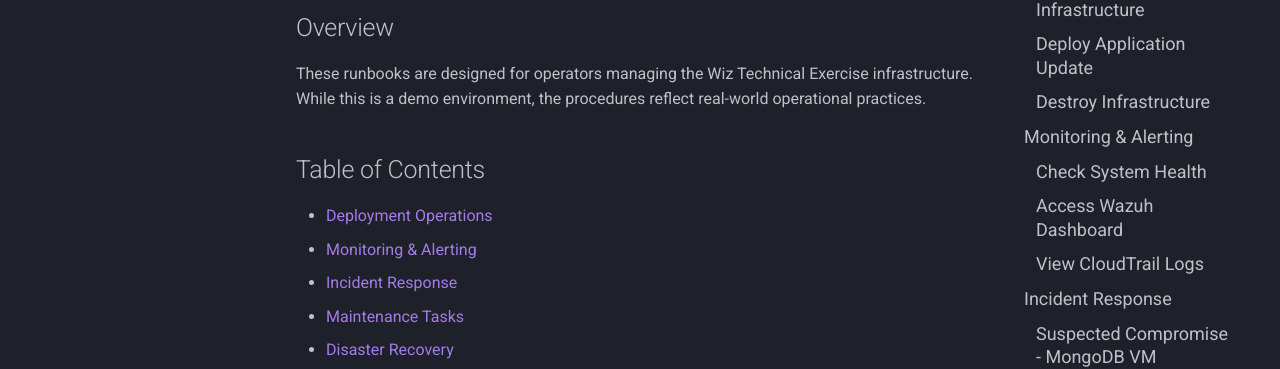
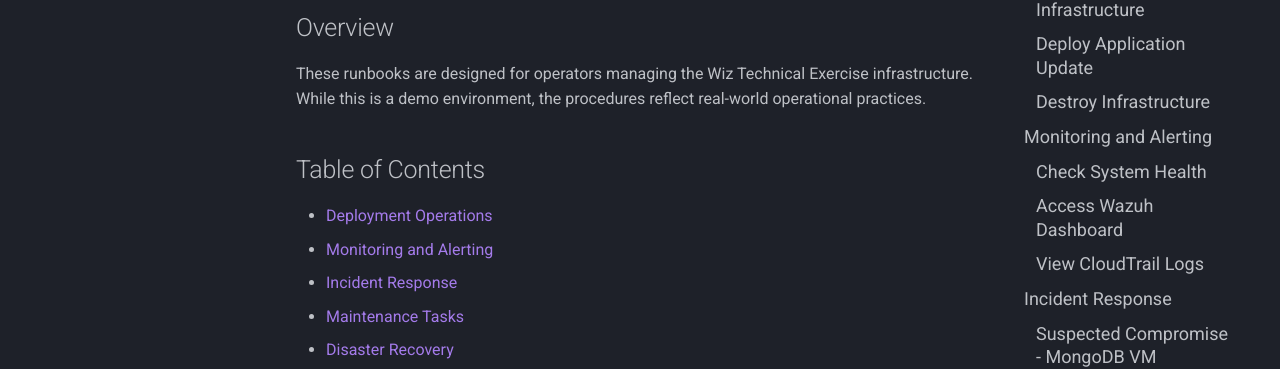
Before and after one commit to EvanSpangler/TechEx, an MkDocs documentation site: the page built from docs/operations/runbooks.md, in a window 1280 px wide and 900 px high. Shown: the part 309-678 px from the top of the window. Built offline with MkDocs 1.6.1 and Material for MkDocs 9.7.7, drawn with Linux system fonts in a browser that asks for light colours; comment, search, counter and statistics services are not loaded; some of the changed text lies outside the part shown.

Commit message:
fix minor doc link errors

```diff
--- a/docs/operations/runbooks.md
+++ b/docs/operations/runbooks.md
@@ -9,7 +9,7 @@ These runbooks are designed for operators managing the Wiz Technical Exercise in
 ## Table of Contents
 
 - [Deployment Operations](#deployment-operations)
-- [Monitoring & Alerting](#monitoring--alerting)
+- [Monitoring and Alerting](#monitoring-and-alerting)
 - [Incident Response](#incident-response)
 - [Maintenance Tasks](#maintenance-tasks)
 - [Disaster Recovery](#disaster-recovery)
@@ -118,7 +118,7 @@ make force-destroy
 
 ---
 
-## Monitoring & Alerting
+## Monitoring and Alerting
 
 ### Check System Health
 
```
Also changed, not shown: docs/reference/costs.md (+1 -1 lines).
